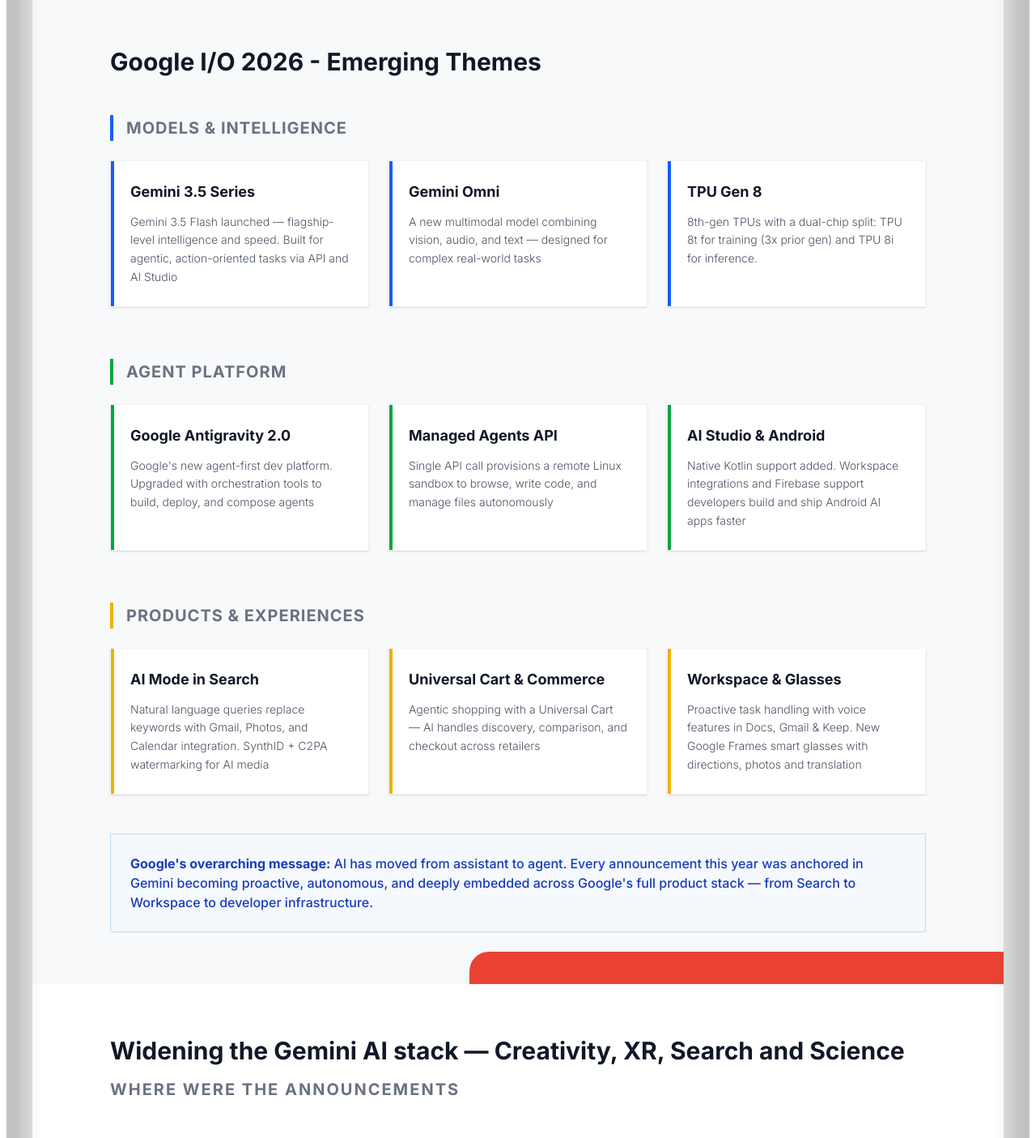
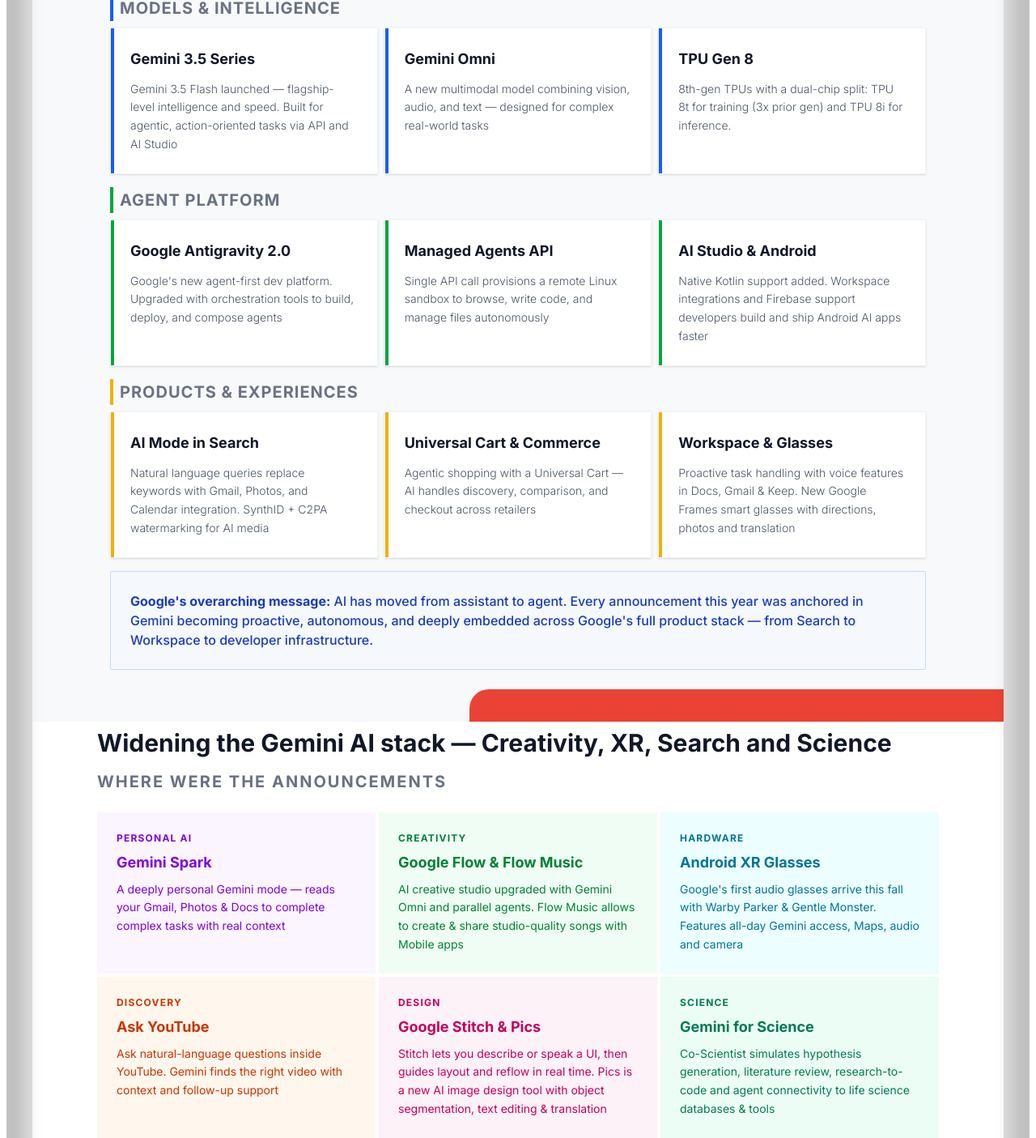
Before and after one commit to Bharath8895/Google-I-O-Summary, a React (Vite) app: page / in a window 1280 px wide. Shown: the part 1297-2702 px from the top of the page at 81% size. Built offline with nearby package versions, Linux system fonts and the light colour scheme.

Commit message:
Update EventBrief EmergingThemes GeminiStack and DevToolchain

```diff
--- a/src/components/DevToolchain.tsx
+++ b/src/components/DevToolchain.tsx
@@ -42,7 +42,7 @@
 
 export function DevToolchain() {
   return (
-    <section className="relative w-full bg-[#f8f9fa] py-16 px-6 md:px-24">
+    <section className="relative w-full bg-[#f8f9fa] pt-2 pb-16 px-6 md:px-24">
       <div className="max-w-7xl mx-auto">
         <motion.h2
           initial={{ opacity: 0 }}
@@ -51,12 +51,12 @@
         >
           <span className="text-blue-600">Operationalizing Agents:</span> Google's Next-Gen Developer Toolchain
         </motion.h2>
-        <div className="flex flex-col md:flex-row md:items-center gap-4 mb-12">
+        <div className="flex flex-col md:flex-row md:items-center gap-2 mb-2">
             <h3 className="text-lg font-bold text-blue-800">Sandboxing:</h3>
             <p className="text-gray-500 font-medium">Where builders got their hands on with live labs, open tools, and testable infrastructure across two packed days</p>
         </div>
 
-        <div className="flex items-center gap-2 mb-8 bg-green-50 w-fit px-4 py-1.5 rounded-xs border border-green-100">
+        <div className="flex items-center gap-2 mb-2 bg-green-50 w-fit px-4 py-1.5 rounded-xs border border-green-100">
            <div className="w-3 h-3 bg-green-500 rounded-full" />
            <p className="text-xs font-bold text-green-800 uppercase tracking-widest">Hands-on tracks · Google I/O 2026</p>
            <div className="ml-8 text-xs font-bold text-green-600 bg-white border border-green-200 px-3 py-0.5 rounded-full">
@@ -73,11 +73,11 @@
               transition={{ delay: idx * 0.05 }}
               className="bg-white p-8 group hover:bg-gray-50 transition-colors"
             >
-              <div className="flex items-center gap-6">
+              <div className="flex items-center gap-2">
                 <div className={`w-10 h-10 shrink-0 ${card.iconBg} rounded-[10px] flex items-center justify-center border border-gray-100`}>
                   {card.icon}
                 </div>
-                <div className="space-y-2">
+                <div className="space-y-1">
                   <h4 className="text-xl font-bold text-gray-900">{card.title}</h4>
                   <p className="text-sm text-gray-500 leading-relaxed font-light">
                     {card.content}
@@ -88,7 +88,7 @@
           ))}
         </div>
 
-        <div className="mt-12 space-y-4">
+        <div className="mt-2 space-y-1">
            <div className="flex items-center gap-2 text-blue-600 text-sm font-bold opacity-80 cursor-pointer hover:opacity-100 transition-opacity">
               <span>▶ All sessions, codelabs & technical deep-dives available on demand</span>
               <span className="underline">io.google</span>
--- a/src/components/EmergingThemes.tsx
+++ b/src/components/EmergingThemes.tsx
@@ -68,25 +68,25 @@
 
 export function EmergingThemes() {
   return (
-    <section className="relative w-full bg-[#f8f9fa] py-16 px-6 md:px-24">
+    <section className="relative w-full bg-[#f8f9fa] pt-2 pb-16 px-6 md:px-24">
       <div className="max-w-7xl mx-auto">
         <motion.h2
           initial={{ opacity: 0 }}
           whileInView={{ opacity: 1 }}
-          className="text-3xl font-bold mb-12 text-gray-900"
+          className="text-3xl font-bold mb-4 text-gray-900"
         >
           Google I/O 2026 - Emerging Themes
         </motion.h2>
 
-        <div className="space-y-16">
+        <div className="space-y-4">
           {CATEGORIES.map((category, idx) => (
-            <div key={idx} className="space-y-6">
-              <div className="flex items-center gap-4">
+            <div key={idx} className="space-y-2">
+              <div className="flex items-center gap-2">
                 <div className={`w-1 h-8 ${category.color}`} />
                 <h3 className="text-xl font-bold uppercase tracking-wider text-gray-500">{category.title}</h3>
               </div>
 
-              <div className="grid grid-cols-1 md:grid-cols-3 gap-6">
+              <div className="grid grid-cols-1 md:grid-cols-3 gap-2">
                 {category.items.map((item, iIdx) => (
                   <motion.div
                     key={iIdx}
@@ -108,7 +108,7 @@
         <motion.div
           initial={{ opacity: 0, scale: 0.98 }}
           whileInView={{ opacity: 1, scale: 1 }}
-          className="mt-12 p-6 border border-blue-200 bg-blue-50/30 rounded-xs"
+          className="mt-4 p-6 border border-blue-200 bg-blue-50/30 rounded-xs"
         >
           <p className="text-blue-800 font-medium">
              <span className="font-bold">Google's overarching message:</span> Al has moved from assistant to agent. Every announcement this year was anchored in Gemini becoming proactive, autonomous, and deeply embedded across Google's full product stack — from Search to Workspace to developer infrastructure.
--- a/src/components/EventBrief.tsx
+++ b/src/components/EventBrief.tsx
@@ -6,12 +6,12 @@
 
 export function EventBrief() {
   return (
-    <section className="relative w-full py-20 overflow-hidden">
+    <section className="relative w-full pt-5 pb-20 overflow-hidden">
       <div className="relative max-w-7xl mx-auto px-6 md:px-12">
         <img
           src={GoogleLogo}
           alt="Google logo"
-          className="absolute top-6 right-6 w-10 h-10 md:w-12 md:h-12"
+          className="absolute top-4 right-4 w-12 h-12 md:w-14 md:h-14"
         />
 
         <motion.h2
--- a/src/components/GeminiStack.tsx
+++ b/src/components/GeminiStack.tsx
@@ -18,7 +18,7 @@
 
 export function GeminiStack() {
   return (
-    <section className="relative w-full bg-white py-16 px-6 md:px-24">
+    <section className="relative w-full bg-white pt-2 pb-16 px-6 md:px-20">
       <div className="max-w-7xl mx-auto">
         <motion.h2
           initial={{ opacity: 0 }}
@@ -27,7 +27,7 @@
         >
           Widening the Gemini AI stack — Creativity, XR, Search and Science
         </motion.h2>
-        <h3 className="text-xl font-bold text-gray-500 uppercase tracking-widest mb-12">Where were the announcements</h3>
+        <h3 className="text-xl font-bold text-gray-500 uppercase tracking-widest mb-6">Where were the announcements</h3>
 
         <div className="grid grid-cols-1 md:grid-cols-3 gap-1">
           {STACK_ITEMS.map((item, idx) => (
@@ -47,8 +47,8 @@
           ))}
         </div>
 
-        <div className="mt-20">
-          <h3 className="text-xl font-bold text-gray-500 uppercase tracking-widest mb-12">What's Coming When</h3>
+        <div className="mt-4">
+          <h3 className="text-xl font-bold text-gray-500 uppercase tracking-widest mb-6">What's Coming When</h3>
           <div className="space-y-8">
             {TIMELINE.map((step, idx) => (
               <motion.div
```
